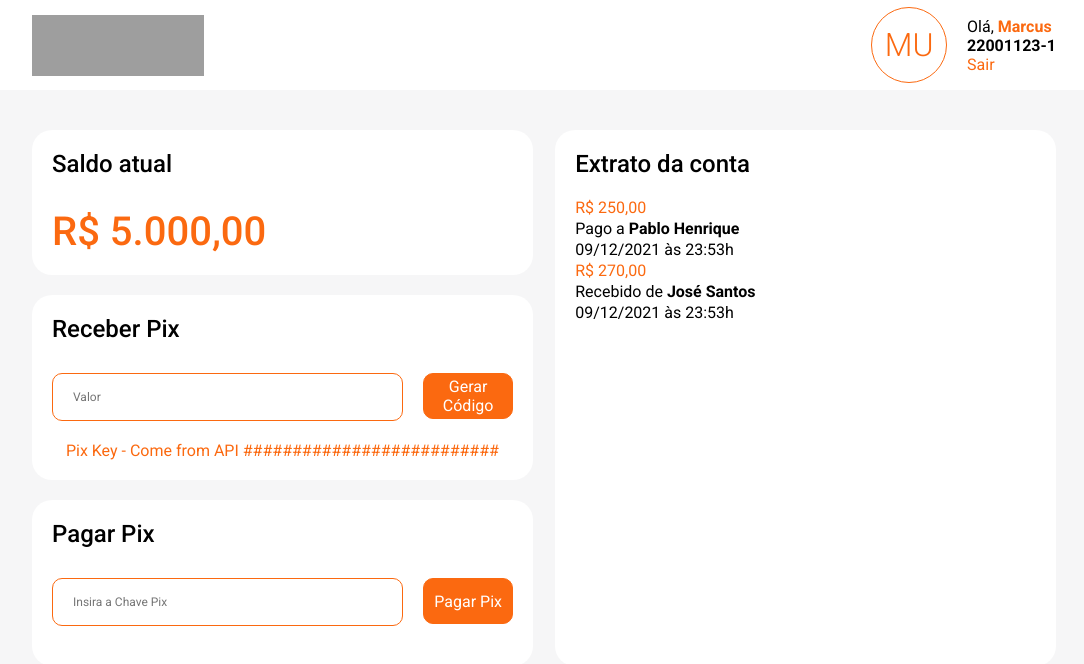
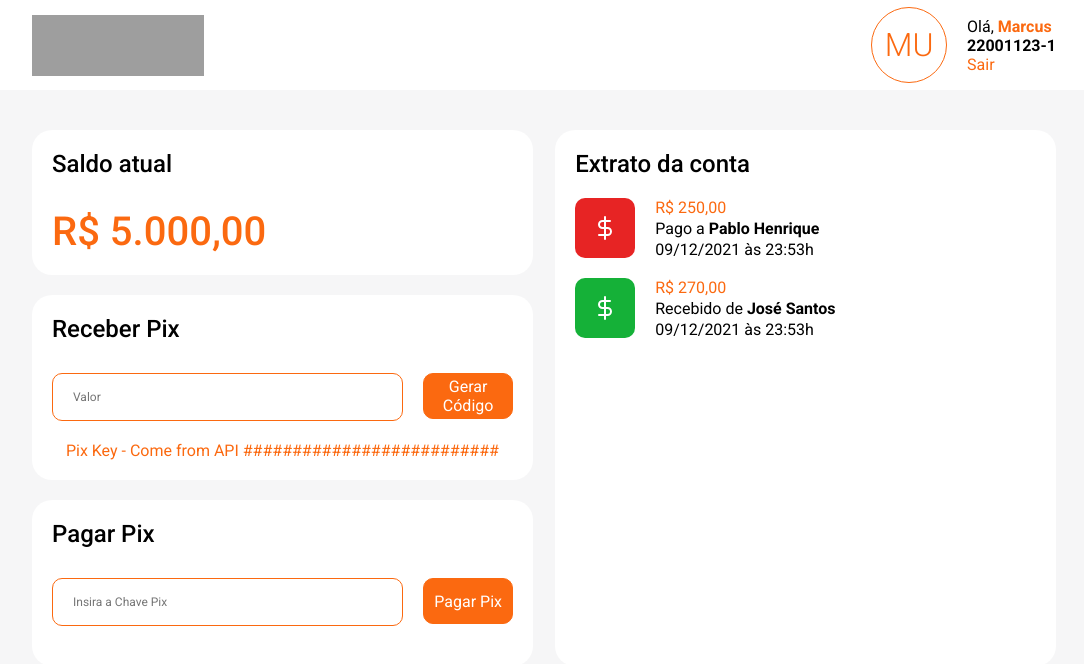
Before and after one commit to marcusungarette/pix-inter-frontend, a React (Create React App) app: page /dashboard in a window 1280 px wide. Shown: the top 664 px of the page, without its empty margins (96-1180 px from the left). Built offline with nearby package versions, Linux system fonts and the light colour scheme; grey boxes are pictures that could not be loaded.

Commit message:
Feat- Added Image with Dollar Sign besides Statement user Info - shows RED/GREEN for income or outcome

```diff
--- a/src/pages/Dashboard/Statement/index.tsx
+++ b/src/pages/Dashboard/Statement/index.tsx
@@ -1,5 +1,6 @@
-import { StatementItemContainer, StatementItemInfo, StatementContainer } from './statement.styles'
+import { StatementItemContainer, StatementItemInfo, StatementContainer, StatementItemImage } from './statement.styles'
 
+import { FiDollarSign } from 'react-icons/fi'
 import { format } from 'date-fns'
 
 interface StatementItemInterface {
@@ -15,6 +16,9 @@ interface StatementItemInterface {
 const StatementItem = ({ user, value, type, updatedAt }: StatementItemInterface) => {
   return (
     <StatementItemContainer>
+      <StatementItemImage type={type}>
+        <FiDollarSign size={24} />
+      </StatementItemImage>
       <StatementItemInfo>
         <p className='primary-color'>
           {value.toLocaleString('pt-br', { style: 'currency', currency: 'BRL' })}
--- a/src/pages/Dashboard/Statement/statement.styles.ts
+++ b/src/pages/Dashboard/Statement/statement.styles.ts
@@ -18,3 +18,18 @@ export const StatementItemInfo = styled.div`
         margin-bottom: 2px;
     }
 `
+export const StatementItemImage = styled.div<{
+  type: 'pay' | 'received'
+}>`
+  width: 60px;
+  height: 60px;
+  margin-right: 20px;
+  display: flex;
+  justify-content: center;
+  align-items: center;
+  color: ${({ theme }) => theme.colors.background};
+  border-radius: 10px;
+  margin-bottom: 20px;
+
+  background-color: ${({ type, theme }) => type === 'pay' ? theme.colors.red : theme.colors.green};
+`
```
